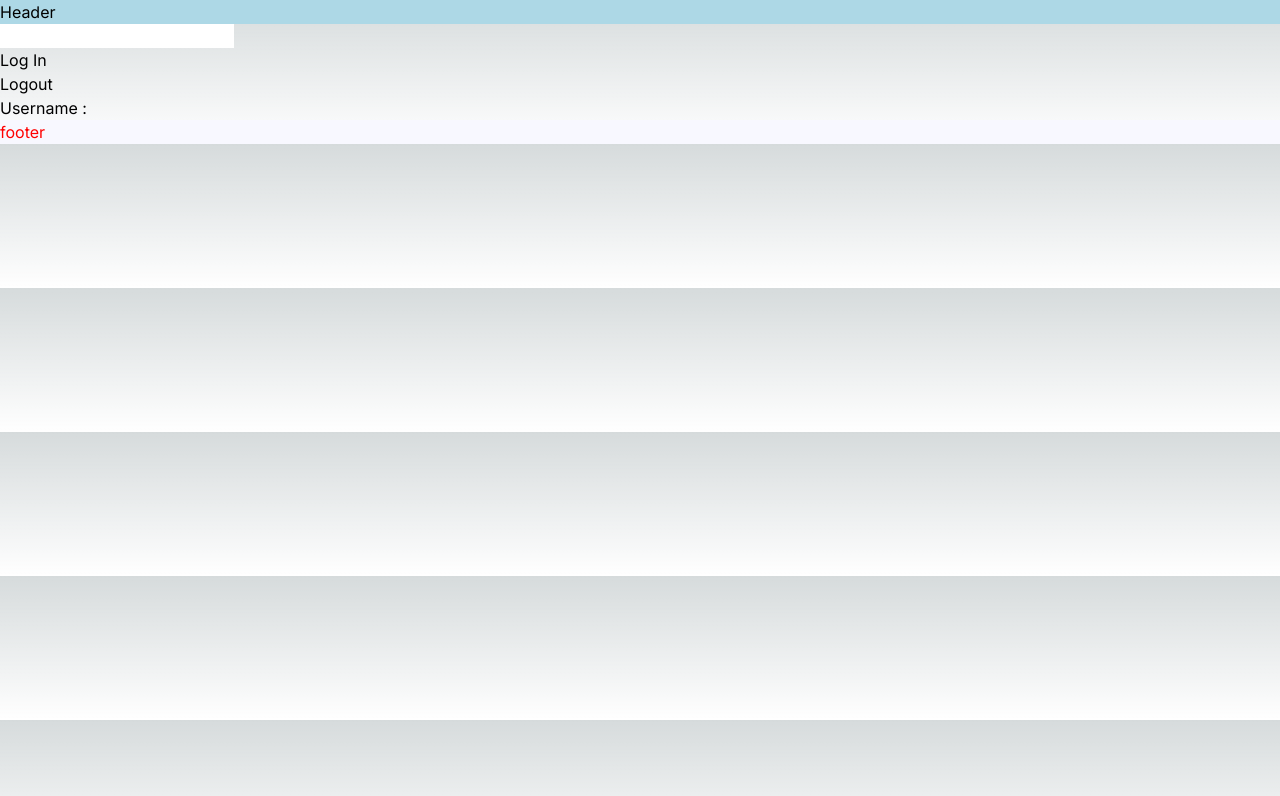
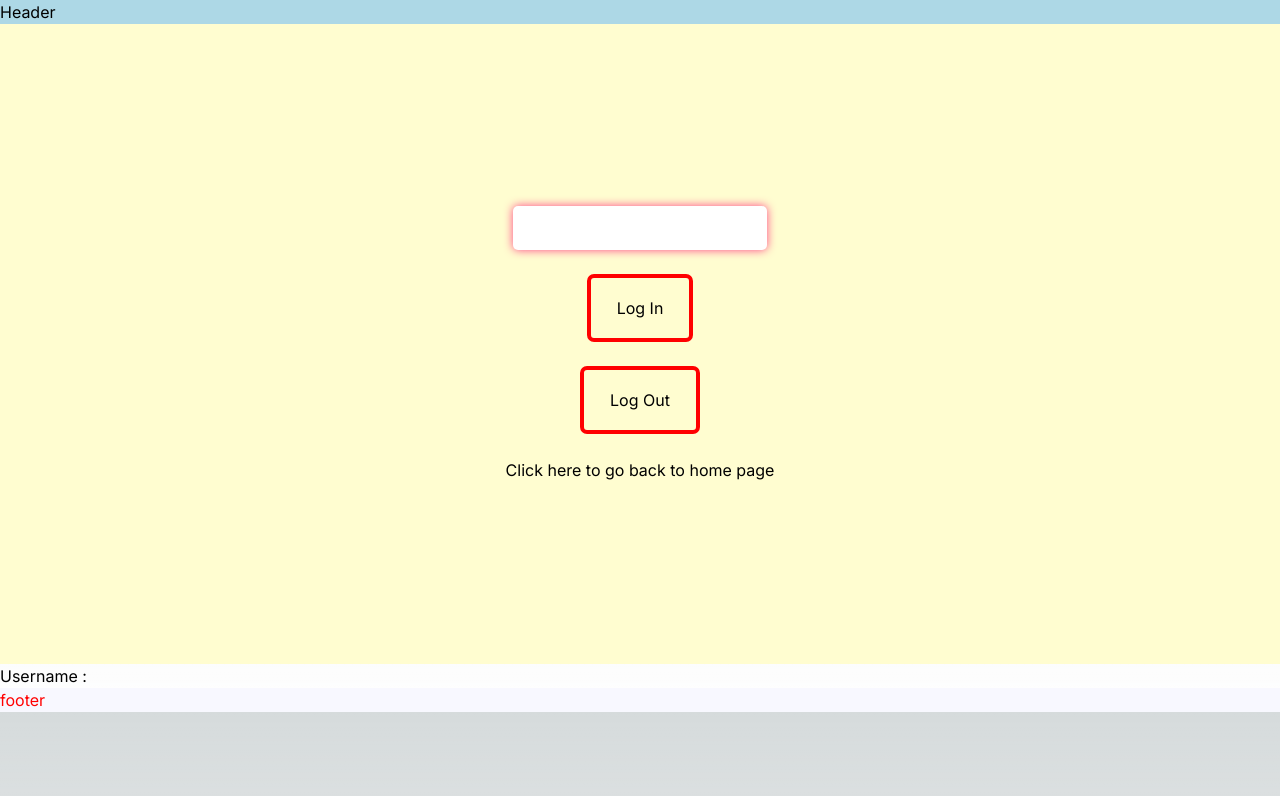
Before and after one commit to vihanagarwal18/revowl_nextjs_interview, a Next.js app: page /login in a window 1280 px wide. Shown: the top 796 px of the page. Built offline with nearby package versions, Linux system fonts and the light colour scheme.

Commit message:
initial commit

```diff
--- a/package.json
+++ b/package.json
@@ -13,12 +13,14 @@
     "next": "14.2.2",
     "react": "^18",
     "react-dom": "^18",
-    "react-redux": "^9.1.1"
+    "react-redux": "^9.1.1",
+    "styled-components": "^6.1.8"
   },
   "devDependencies": {
     "@types/node": "^20",
     "@types/react": "^18",
     "@types/react-dom": "^18",
+    "@types/styled-components": "^5.1.34",
     "eslint": "^8",
     "eslint-config-next": "14.2.2",
     "postcss": "^8",
--- /dev/null
+++ b/src/app/api/page.tsx
@@ -0,0 +1,82 @@
+"use client"
+import React, { useState, useEffect } from "react";
+import styled from 'styled-components';
+
+interface Article {
+    title: string;
+    description: string;
+    author: string;
+    content: string;
+    urlToImage:string;
+
+}
+
+interface NewsApiResponse {
+    status: string;
+    articles: Article[];
+}
+
+const Card = styled.div`
+    border: 1px solid #ccc;
+    margin: 10px;
+    padding: 10px;
+    border-radius: 5px;
+    cursor: pointer;
+`;
+
+const NewsCard: React.FC<{ article: Article }> = ({ article }) => {
+    const [isOpen, setIsOpen] = useState(false);
+
+    const toggleContent = () => {
+        setIsOpen(!isOpen);
+    };
+
+    return (
+        <Card onClick={toggleContent}>
+            <img src={article.urlToImage} alt={article.title} style={{ width: '100%', height: 'auto' }} />
+            <h2>{article.title}</h2>
+            <p>Author: {article.author}</p>
+            <p>{article.description}</p>
+            {isOpen && <p>{article.content}</p>}
+        </Card>
+    );
+};
+
+export default function Fetch() {
+    const [data, setData] = useState<NewsApiResponse | null>(null);
+    const [isLoading, setLoading] = useState(true);
+    const [error, setError] = useState<string | null>(null);
+
+    useEffect(() => {
+        fetch('https://newsapi.org/v2/everything?q=tesla&from=2024-03-26&sortBy=publishedAt&apiKey=3bc376ffe7874e589d054ad1cd22a58e')
+            .then((res) => res.json())
+            .then((result) => {
+                if (result.status === "ok") {
+                    setData(result);
+                } else {
+                    setError("There is a problem with the API");
+                }
+                setLoading(false);
+            })
+            .catch(() => {
+                setError("Failed to fetch data");
+                setLoading(false);
+            });
+    }, []);
+
+    if (isLoading) {
+        return <div>Loading...</div>;
+    }
+
+    if (error) {
+        return <div>{error}</div>;
+    }
+
+    return (
+        <div>
+            {data && data.articles.map((article, index) => (
+                <NewsCard key={index} article={article} />
+            ))}
+        </div>
+    );
+}
--- a/src/app/login/log-in.tsx
+++ b/src/app/login/log-in.tsx
@@ -1,5 +1,6 @@
 "use client";
 import { useState } from "react";
+import Link from "next/link";
 import {logIn,logOut,toggleModerator} from "@/redux/features/auth-slice";
 
 // we cant call our redux function durectly we have to use are dispatch hook
@@ -11,10 +12,8 @@ import {useAppSelector} from "@/redux/store";
 export default function Login(){
     const [username,SetUsername]=useState("");
 
-
     const dispatch = useDispatch<AppDispatch>();
     const isAuth =useAppSelector((state)=> state.authReducer.value.isAuth);
-
     const onClickLogin=()=>{
         dispatch(logIn(username));
     };
@@ -26,17 +25,57 @@ export default function Login(){
     };
 
     return (
-        <div>
-            <input type="text" onChange={(e)=>SetUsername(e.target.value)}/>
+        <div style={{
+            padding: '20px',
+            textAlign: 'center',
+            backgroundColor: '#FFFDD0',
+            width: '100%',
+            minHeight: '80vh',
+            display: 'flex',
+            flexDirection: 'column', // Stack children vertically
+            justifyContent: 'center', // Center vertically
+            alignItems: 'center' // Center horizontally
+        }}>
+            {/* <input type="text" onChange={(e)=>SetUsername(e.target.value)}/> */}
+            <input
+                type="text"
+                onChange={(e) => SetUsername(e.target.value)}
+                style={{
+                    background: 'cream',
+                    color: 'black',
+                    border: 'none',
+                    outline: 'none',
+                    padding: '10px',
+                    borderRadius: '5px',
+                    // Glow effect on focus
+                    boxShadow: '0 0 10px rgba(256, 67, 136, 16)',
+                    // Transition for smooth glow effect
+                    transition: 'box-shadow 0.5s ease-in-out',
+                }}
+                onFocus={(e) => e.target.style.boxShadow = '0 0 15px rgba(81, 203, 238, 1)'} // Increase glow when focused
+                onBlur={(e) => e.target.style.boxShadow = '0 0 5px rgba(81, 203, 238, 1)'} // Revert glow when not focused
+            />
             <br></br>
-            <button onClick={onClickLogin}>Log In</button>
+            {/* <button onClick={onClickLogin}>Log In</button> */}
+            <div style={{ border: '4px solid red', borderRadius: '7px', padding: '10px', display: 'inline-block' }}>
+                <button onClick={onClickLogin} style={{ padding: '8px 16px', border: 'none', borderRadius: '4px', cursor: 'pointer' }}>
+                    Log In
+                </button>
+            </div>
             <br></br>
-            <button onClick={onClickLogout}>Logout</button>
+            <div style={{ border: '4px solid red', borderRadius: '7px', padding: '10px', display: 'inline-block' }}>
+                <button onClick={onClickLogout} style={{ padding: '8px 16px', border: 'none', borderRadius: '4px', cursor: 'pointer' }}>
+                    Log Out
+                </button>
+            </div>
+            {/* <button onClick={onClickLogout}>Logout</button> */}
             <br></br>
 
             {isAuth && (
                 <button onClick ={onClickToggle}>Toggle Moderator status</button>
             )}
+            <Link href="/">Click here to go back to home page</Link>
         </div>
+
     )
 }
--- a/src/app/page.tsx
+++ b/src/app/page.tsx
@@ -1,3 +1,13 @@
+import Link from "next/link";
+
+
 export default function Home(){
-  return <h1>Home Page</h1>
+  return (
+    <>
+      <h1>Home Page</h1>
+      <Link href="/login">CLick Here to view Login page</Link>
+      <br></br>
+      <Link href="/product">Click here to view product Page</Link>
+      </>
+  );
 }
--- a/src/app/product/page.tsx
+++ b/src/app/product/page.tsx
@@ -1,12 +1,24 @@
 import { notFound } from "next/navigation";
+import Link from "next/link";
 
 export default function product(){
+    const productID=10
     return (
         <>
             <h1>Product Page</h1>
-            <h1>Product 1</h1>
-            <h1>Product 2</h1>
-            <h1>Product 3</h1>
+            <h2>
+                <Link href="product/1">Product 1</Link>
+            </h2>
+            <h2>
+                <Link href="product/2">Product 2</Link>
+            </h2>
+            <h2>
+                <Link href="product/3" replace>Product 3</Link> {/*(clear stack)in this when we will back we will be navigated to home page not product page*/}
+            </h2>
+            <h2>
+                <Link href={`product/${productID}`}>Product {productID}</Link>
+            </h2>
+            <Link href="/">Click here to go back to home page</Link>
         </>
     );
 }
--- a/src/redux/features/auth-slice.ts
+++ b/src/redux/features/auth-slice.ts
@@ -30,7 +30,7 @@ export const auth=createSlice({
         },
         logIn:(state,action:PayloadAction<string>) =>{
             return {
-                value:{
+                value:{ //these are the value for the state when we log in
                     isAuth:true,
                     username:action.payload,
                     uid: "fajdskfava",
--- a/src/redux/store.ts
+++ b/src/redux/store.ts
@@ -3,7 +3,6 @@ import authReducer from "./features/auth-slice";
 import { TypedUseSelectorHook,useSelector } from 'react-redux';
 export const store=configureStore({
     reducer:{ //is a function that takes in action and previous state of application and make changes to this state and return value to new state
-
         authReducer,
     },
 });
```
Also changed, not shown: 1 other file (tests, documents, lock files or other folders).
